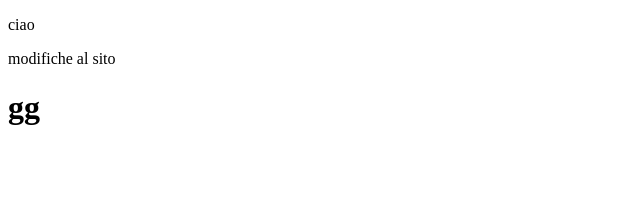
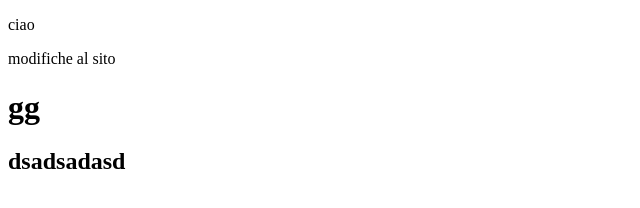
Before and after one commit to chirivilorenzo/prova-github-e-vs-code, a plain HTML site: page index.html in a window 1280 px wide. Shown: the whole page, without its empty margins (0-640 px from the left). Drawn offline with Linux system fonts and the light colour scheme.

Commit message:
aggiunta

```diff
--- a/index.html
+++ b/index.html
@@ -9,5 +9,6 @@
     <p>ciao</p>
     <p>modifiche al sito</p>
     <h1>gg</h1>
+    <h2>dsadsadasd</h2>
 </body>
 </html>
```
